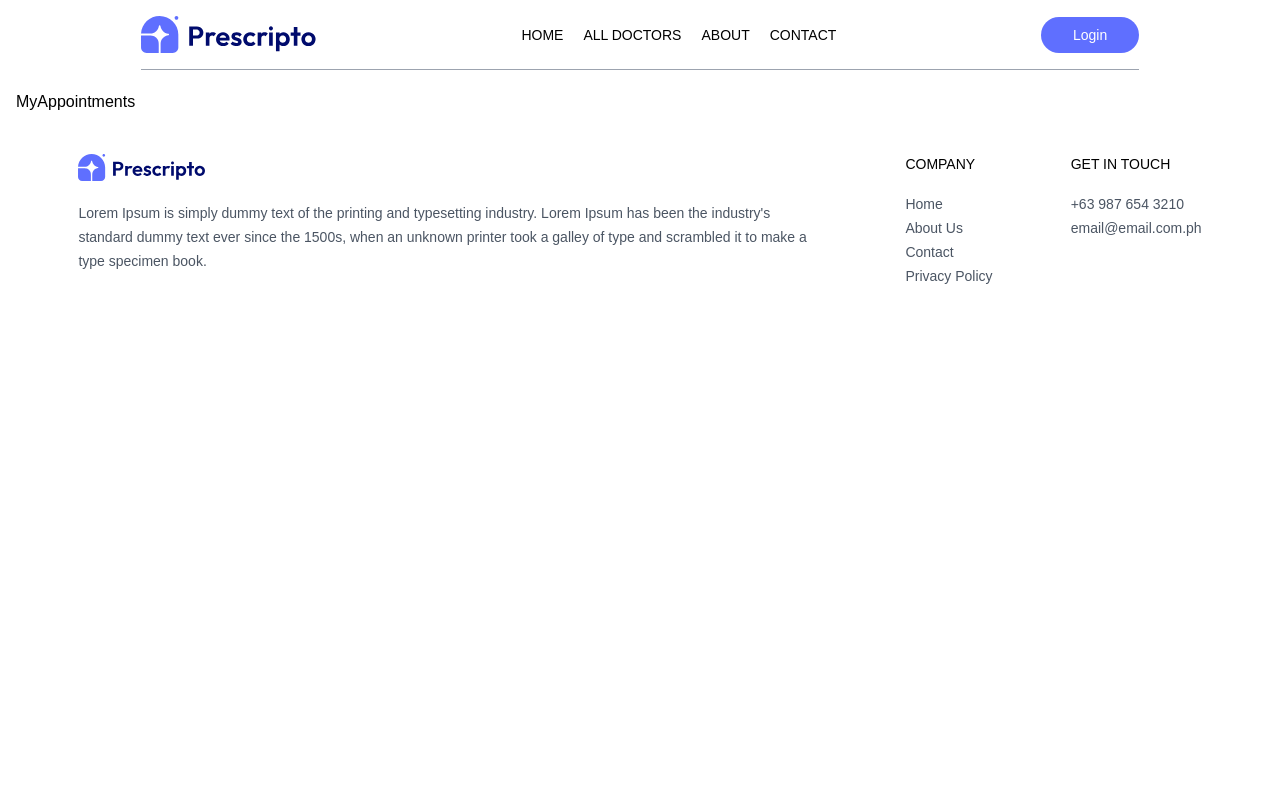
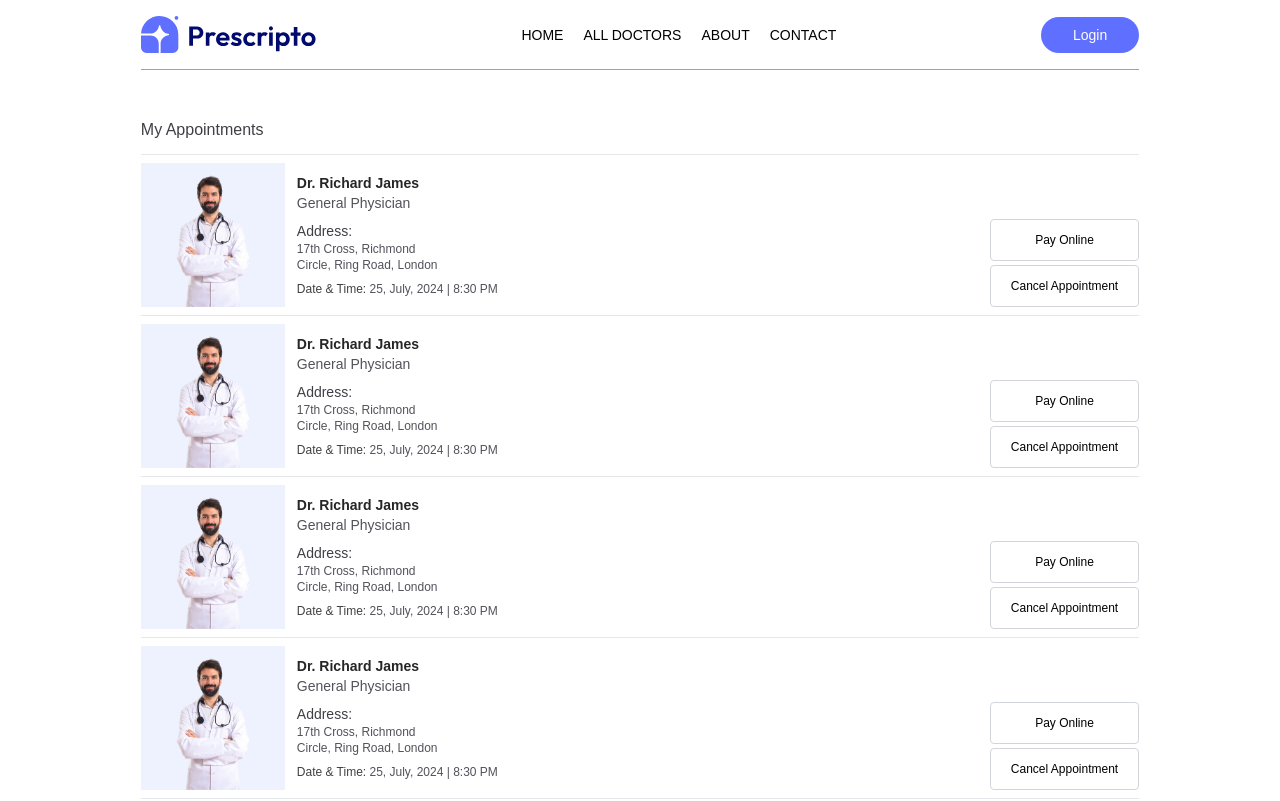
Before and after one commit to migfortuna/doctor-appointment-booking, a React (Vite) app in the folder frontend/: page /appointments in a window 1280 px wide. Shown: the top 801 px of the page. Built offline with nearby package versions, Linux system fonts and the light colour scheme.

Commit message:
10/09 Update 1. Exporting doctor images from assets file 2. Finished the my appointments page

```diff
--- a/frontend/src/pages/MyAppointments.jsx
+++ b/frontend/src/pages/MyAppointments.jsx
@@ -1,7 +1,100 @@
 import React from "react";
+import { assets } from "../assets/assets";
+
+const appointments = [
+  {
+    name: "Dr. Richard James",
+    speciality: "General physician",
+    address: {
+      line1: "17th Cross, Richmond",
+      line2: "Circle, Ring Road, London",
+    },
+    date: "25, July, 2024",
+    time: "8:30 PM",
+  },
+  {
+    name: "Dr. Richard James",
+    speciality: "General physician",
+    address: {
+      line1: "17th Cross, Richmond",
+      line2: "Circle, Ring Road, London",
+    },
+    date: "25, July, 2024",
+    time: "8:30 PM",
+  },
+  {
+    name: "Dr. Richard James",
+    speciality: "General physician",
+    address: {
+      line1: "17th Cross, Richmond",
+      line2: "Circle, Ring Road, London",
+    },
+    date: "25, July, 2024",
+    time: "8:30 PM",
+  },
+  {
+    name: "Dr. Richard James",
+    speciality: "General physician",
+    address: {
+      line1: "17th Cross, Richmond",
+      line2: "Circle, Ring Road, London",
+    },
+    date: "25, July, 2024",
+    time: "8:30 PM",
+  },
+];
 
 const MyAppointments = () => {
-  return <div>MyAppointments</div>;
+  return (
+    <section className="sm:mx-[10%]">
+      <h2 className="pb-3 mt-12 font-medium text-zinc-700 border-b">
+        My Appointments
+      </h2>
+
+      {appointments.map((item, index) => (
+        <div
+          key={index}
+          className="flex flex-col md:flex-row md:justify-between max-md:gap-3 py-2 border-b"
+        >
+          <div className="flex flex-1 flex-col md:flex-row gap-3">
+            <img
+              src={assets.doc1}
+              alt="doctor"
+              className="w-60 md:w-36 bg-indigo-50 self-center"
+            />
+            <div className="flex flex-col justify-center text-sm text-zinc-600">
+              <p className="text-neutral-800 font-semibold">{item.name}</p>
+              <p className="capitalize">{item.speciality}</p>
+              <p className="text-zinc-700 font-medium mt-2">Address:</p>
+              <p className="text-xs">{item.address.line1}</p>
+              <p className="text-xs">{item.address.line2}</p>
+              <p className="text-xs mt-2">
+                <span className="text-neutral-700 font-medium">
+                  Date & Time:
+                </span>{" "}
+                {item.date} | {item.time}
+              </p>
+            </div>
+          </div>
+
+          <div className="flex md:flex-col justify-evenly md:justify-end gap-1 text-xs">
+            <button
+              className="w-full border border-gray-300 rounded px-5 py-3
+              hover:bg-primary hover:text-white hover:border-primary transition-all duration-300"
+            >
+              Pay Online
+            </button>
+            <button
+              className="w-full border border-gray-300 rounded px-5 py-3
+              hover:bg-red-600 hover:text-white hover:border-red-600 transition-all duration-300"
+            >
+              Cancel Appointment
+            </button>
+          </div>
+        </div>
+      ))}
+    </section>
+  );
 };
 
 export default MyAppointments;
```
Also changed, not shown: frontend/src/assets/assets.js (+15 -0 lines).
